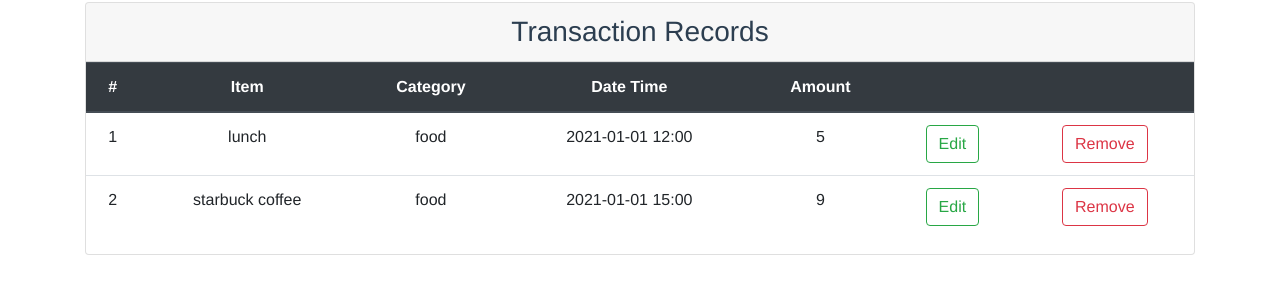
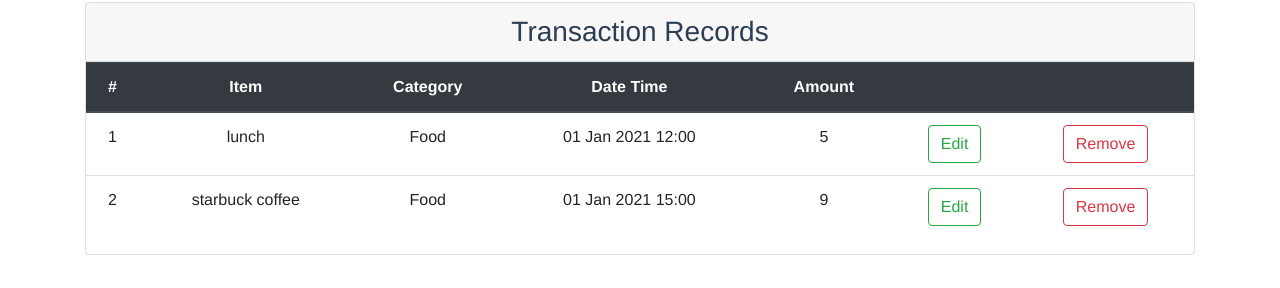
Before and after one commit to SiewHuan/ExpenseTrackingVue, a Vue app in the folder expensetracking/: page / in a window 1280 px wide. Shown: the part 158-446 px from the top of the page. Built offline with nearby package versions, Linux system fonts and the light colour scheme.

Commit message:
new datetime picker

```diff
--- a/expensetracking/package.json
+++ b/expensetracking/package.json
@@ -17,10 +17,13 @@
     "highcharts": "^8.2.2",
     "highcharts-vue": "^1.3.5",
     "jquery": "^3.5.1",
+    "luxon": "^1.25.0",
     "moment": "^2.29.1",
     "popper.js": "^1.16.1",
     "vue": "^2.6.11",
-    "vue-date-pick": "^1.4.1"
+    "vue-date-pick": "^1.4.1",
+    "vue-datetime": "^1.0.0-beta.14",
+    "weekstart": "^1.0.1"
   },
   "devDependencies": {
     "@vue/cli-plugin-babel": "~4.5.0",
--- a/expensetracking/src/App.vue
+++ b/expensetracking/src/App.vue
@@ -56,15 +56,15 @@ export default {
         {
           id: "89qotnkwee9",
           amount: 5.0,
-          datetime: "2021-01-01 12:00",
-          category: "food",
+          datetime: dayjs("2021-01-01 12:00").toISOString(),
+          category: "Food",
           item: "lunch",
         },
         {
           id: "38yhtkja9w",
           amount: 9.0,
-          datetime: "2021-01-01 15:00",
-          category: "food",
+          datetime: dayjs("2021-01-01 15:00").toISOString(),
+          category: "Food",
           item: "starbuck coffee",
         },
       ],
@@ -85,7 +85,6 @@ export default {
 
       ];
       var totalstart =  dayjs().subtract(12, 'month');
-      //var totalend = moment();
       var list = [];
       for(var m=1; m<=12; m++){
         var d = totalstart.add(m, 'month');
--- a/expensetracking/src/components/Chart.vue
+++ b/expensetracking/src/components/Chart.vue
@@ -6,7 +6,7 @@
         :options="chartdata"
         :updateArgs="updateArgs"
         ref="chart"
-        :seriesdata="seriesdata"
+
       ></highcharts>
 
     </div>
@@ -21,49 +21,21 @@ export default {
     components: {
     highcharts: Chart
   },
-  props:['seriesdata','chartdata'],
-  watch:{
-    seriesdata(){
-      this.redraw()
-      }
-  },
+  props:['chartdata'],
+  // watch:{
+  //   seriesdata(){
+  //     this.redraw()
+  //     }
+  // },
   data() {
     return {
       updateArgs: [true, true, true],
-      //  chartOptions: {
-      //   chart: {
-      //     type: "column",
-      //     animation: {
-      //       duration: 1000,
-      //     },
-      //   },
-      //   title: {
-      //     text: "Expenses",
-      //   },
-      //   xAxis: {
-      //     type: "category",
-      //   },
-      //   yAxis: {
-      //     min: 0,
-      //     title: {
-      //       text: "Total Expenses",
-      //     },
-      //   },
-      //   legend: {
-      //     enabled: false,
-      //   },
-      //   series: [
-      //     {
-      //       data: this.seriesdata,
-      //     },
-      //   ],
-      // },
     };
   },
-  methods: {
-    redraw(){
-      this.chartOptions.series[0] = this.seriesdata;
-    }
-  }
+  // methods: {
+  //   redraw(){
+  //     this.chartOptions.series[0] = this.seriesdata;
+  //   }
+  // }
 };
 </script>
--- a/expensetracking/src/components/Grid.vue
+++ b/expensetracking/src/components/Grid.vue
@@ -17,7 +17,7 @@
                                 <td>{{index + 1}}</td>
                                 <td>{{a.item}}</td>
                                 <td>{{a.category}}</td>
-                                <td>{{a.datetime}}</td>
+                                <td>{{ a.datetime | dayFormat}}</td>
                                 <td>{{a.amount}}</td>
                                 <td><button class="btn btn-outline-success" @click="edit(a)">Edit</button></td>
                                 <td><button class="btn btn-outline-danger" @click="remove(index)">Remove</button></td>
@@ -28,6 +28,10 @@
 </template>
 
 <script>
+var dayjs = require('dayjs');
+var isBetween = require('dayjs/plugin/isBetween');
+dayjs.extend(isBetween);
+
 export default {
   name: 'Grid',
   props: ['expenses', 'header'],
@@ -43,7 +47,16 @@ export default {
         edit: function(data){
             this.$emit('openmodal', data);
         }
-    }
+    },
+    filters: {
+        dayFormat: (date) => {
+            if (!date){
+                return null;
+            }
+
+            return dayjs(date).format('DD MMM YYYY HH:mm');
+        }
+    },
 }
 </script>
 
--- a/expensetracking/src/components/TransactionModal.vue
+++ b/expensetracking/src/components/TransactionModal.vue
@@ -17,7 +17,8 @@
                     <div class="form-group row">
                       <label class="col-sm-3 col-form-label">Date Time</label>
                       <div class="col-sm-9">
-                        <date-pick v-model="transaction.datetime" :pickTime="true" :format="'YYYY-MM-DD HH:mm'"></date-pick>
+                        <!-- <vue-date-pick v-model="transaction.datetime" :pickTime="true" :format="'YYYY-MM-DD HH:mm'" ></vue-date-pick> -->
+                        <datetime v-model="transaction.datetime" type="datetime"></datetime>
                       </div>
                   </div>
                     <div class="form-group row">
@@ -29,17 +30,8 @@
                   <div class="form-group row">
                       <label class="col-sm-3 col-form-label">Category</label>
                       <div class="col-sm-9">
-                        <!-- <input type="text" class="form-control" placeholder="Category" v-model="transaction.category"> -->
                         <select v-model="transaction.category" class="form-control" :categoryoptions="categoryoptions">
-    <!-- <template slot="option" slot-scope="option">
-        <span class="fa" :class="option.icon"></span>
-        {{ option.title }}
-    </template> -->
       <option v-for="(a) in categoryoptions" :key="a.value">{{a}}</option>
-  <!-- <option disabled value="">Please select one</option>
-  <option>A</option>
-  <option>B</option>
-  <option>C</option> -->
 </select>
                       </div>
                   </div>
@@ -71,14 +63,17 @@
 </template>
 
 <script>
-//import DateTimePicker from '../components/DateTimePicker.vue'
-import DatePick from 'vue-date-pick';
-import 'vue-date-pick/dist/vueDatePick.css';
+// import vueDatePick from 'vue-date-pick';
+// import 'vue-date-pick/dist/vueDatePick.css';
+import { Datetime } from 'vue-datetime'
+import 'vue-datetime/dist/vue-datetime.css'
+
 
 export default {
     name: 'TransactionModal',
     components: {
-        DatePick
+        //vueDatePick
+        Datetime
     },
     props: ['transaction'],
         methods: {
@@ -148,4 +143,22 @@ export default {
     transform: scale(1.1);
   }
 
+  .vdatetime-input{
+    border-color:white!important;
+  }
+  div.vdatetime{
+    display: block;
+    width: 100%;
+    height: calc(1.5em + .75rem + 2px);
+    padding: .375rem .75rem;
+    font-size: 1rem;
+    font-weight: 400;
+    line-height: 1.5;
+    color: #495057;
+    background-color: #fff;
+    background-clip: padding-box;
+    border: 1px solid #ced4da;
+    border-radius: .25rem;
+    transition: border-color .15s ease-in-out,box-shadow .15s ease-in-out;
+  }
 </style>
--- a/expensetracking/src/main.js
+++ b/expensetracking/src/main.js
@@ -2,12 +2,8 @@ import Vue from 'vue'
 import App from './App.vue'
 import 'bootstrap'
 import 'bootstrap/dist/css/bootstrap.min.css'
-// import { library } from '@fortawesome/fontawesome-svg-core'
-// import { faUserSecret, faUtensilSpoon } from '@fortawesome/free-solid-svg-icons'
-// import { FontAwesomeIcon } from '@fortawesome/vue-fontawesome'
 
-// library.add(faUserSecret, faUtensilSpoon)
-// Vue.component('font-awesome-icon', FontAwesomeIcon);
+
 Vue.config.productionTip = false
 
 new Vue({
```
Also changed, not shown: expensetracking/src/components/Select.vue (deleted), 1 other file (tests, documents, lock files or other folders).
